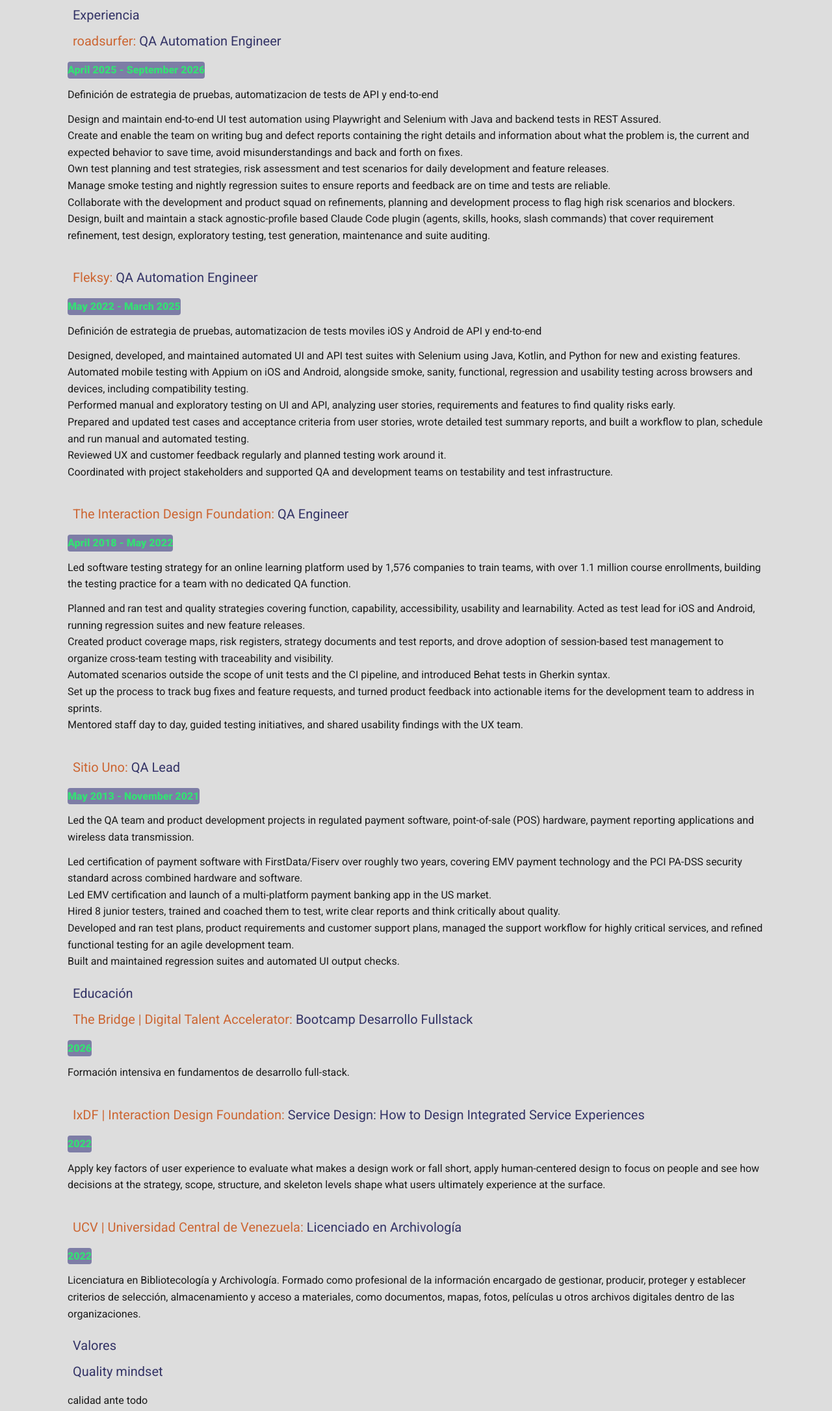
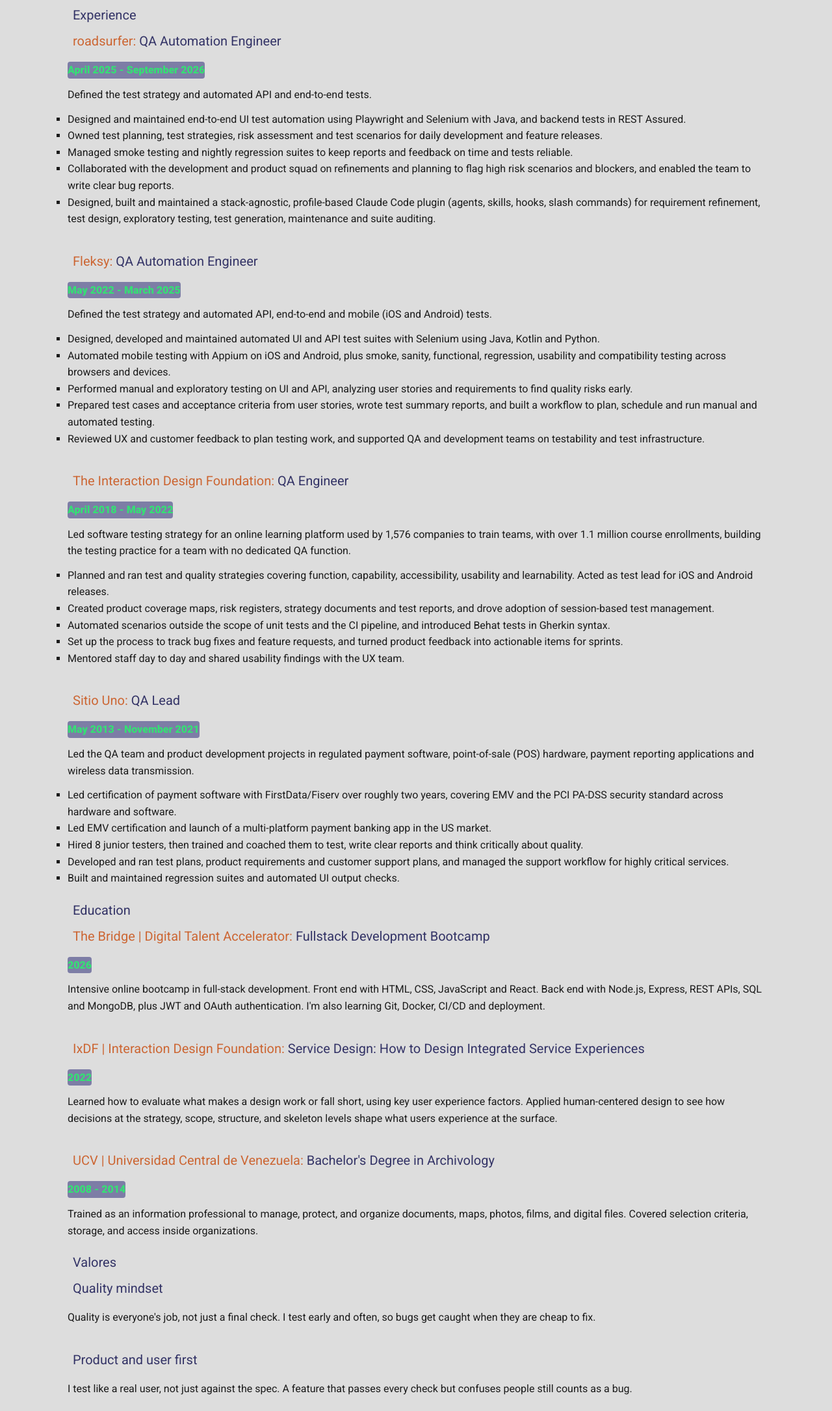
Before and after one commit to eduardo-ramos-a/eduardo-ramos, a website with bundled scripts: page about.html in a window 1280 px wide. Shown: the part 626-2798 px from the top of the page at 65% size. Built offline with nearby package versions, Linux system fonts and the light colour scheme.

Commit message:
chore: updated experience and education cards and bullet style

```diff
--- a/about.html
+++ b/about.html
@@ -61,90 +61,80 @@
           </article>
         </div>
 
-        <!-- Experience end -->
+        <!-- Experience start -->
         <section class="section experience">
-          <h2>Experiencia</h2>
+          <h2>Experience</h2>
           <div class="experience-list">
             <article class="experience-card">
               <h3><span>roadsurfer:</span> QA Automation Engineer</h3>
               <p class="experience-date">April 2025 - September 2026</p>
               <p class="experience-desc">
-                Definición de estrategia de pruebas, automatizacion de tests de
-                API y end-to-end
+                Defined the test strategy and automated API and end-to-end
+                tests.
               </p>
               <ul>
                 <li>
-                  Design and maintain end-to-end UI test automation using
-                  Playwright and Selenium with Java and backend tests in REST
+                  Designed and maintained end-to-end UI test automation using
+                  Playwright and Selenium with Java, and backend tests in REST
                   Assured.
                 </li>
                 <li>
-                  Create and enable the team on writing bug and defect reports
-                  containing the right details and information about what the
-                  problem is, the current and expected behavior to save time,
-                  avoid misunderstandings and back and forth on fixes.
+                  Owned test planning, test strategies, risk assessment and test
+                  scenarios for daily development and feature releases.
                 </li>
                 <li>
-                  Own test planning and test strategies, risk assessment and
-                  test scenarios for daily development and feature releases.
+                  Managed smoke testing and nightly regression suites to keep
+                  reports and feedback on time and tests reliable.
                 </li>
                 <li>
-                  Manage smoke testing and nightly regression suites to ensure
-                  reports and feedback are on time and tests are reliable.
+                  Collaborated with the development and product squad on
+                  refinements and planning to flag high risk scenarios and
+                  blockers, and enabled the team to write clear bug reports.
                 </li>
                 <li>
-                  Collaborate with the development and product squad on
-                  refinements, planning and development process to flag high
-                  risk scenarios and blockers.
-                </li>
-                <li>
-                  Design, built and maintain a stack agnostic-profile based
-                  Claude Code plugin (agents, skills, hooks, slash commands)
-                  that cover requirement refinement, test design, exploratory
-                  testing, test generation, maintenance and suite auditing.
+                  Designed, built and maintained a stack-agnostic, profile-based
+                  Claude Code plugin (agents, skills, hooks, slash commands) for
+                  requirement refinement, test design, exploratory testing, test
+                  generation, maintenance and suite auditing.
                 </li>
               </ul>
             </article>
+
             <article class="experience-card">
               <h3><span>Fleksy:</span> QA Automation Engineer</h3>
               <p class="experience-date">May 2022 - March 2025</p>
               <p class="experience-desc">
-                Definición de estrategia de pruebas, automatizacion de tests
-                moviles iOS y Android de API y end-to-end
+                Defined the test strategy and automated API, end-to-end and
+                mobile (iOS and Android) tests.
               </p>
               <ul>
                 <li>
-                  Designed, developed, and maintained automated UI and API test
-                  suites with Selenium using Java, Kotlin, and Python for new
-                  and existing features.
+                  Designed, developed and maintained automated UI and API test
+                  suites with Selenium using Java, Kotlin and Python.
                 </li>
                 <li>
-                  Automated mobile testing with Appium on iOS and Android,
-                  alongside smoke, sanity, functional, regression and usability
-                  testing across browsers and devices, including compatibility
-                  testing.
+                  Automated mobile testing with Appium on iOS and Android, plus
+                  smoke, sanity, functional, regression, usability and
+                  compatibility testing across browsers and devices.
                 </li>
                 <li>
                   Performed manual and exploratory testing on UI and API,
-                  analyzing user stories, requirements and features to find
-                  quality risks early.
+                  analyzing user stories and requirements to find quality risks
+                  early.
                 </li>
                 <li>
-                  Prepared and updated test cases and acceptance criteria from
-                  user stories, wrote detailed test summary reports, and built a
-                  workflow to plan, schedule and run manual and automated
-                  testing.
+                  Prepared test cases and acceptance criteria from user stories,
+                  wrote test summary reports, and built a workflow to plan,
+                  schedule and run manual and automated testing.
                 </li>
                 <li>
-                  Reviewed UX and customer feedback regularly and planned
-                  testing work around it.
-                </li>
-                <li>
-                  Coordinated with project stakeholders and supported QA and
-                  development teams on testability and test infrastructure.
+                  Reviewed UX and customer feedback to plan testing work, and
+                  supported QA and development teams on testability and test
+                  infrastructure.
                 </li>
               </ul>
             </article>
+
             <article class="experience-card">
               <h3>
                 <span>The Interaction Design Foundation:</span> QA Engineer
@@ -160,14 +150,12 @@
                 <li>
                   Planned and ran test and quality strategies covering function,
                   capability, accessibility, usability and learnability. Acted
-                  as test lead for iOS and Android, running regression suites
-                  and new feature releases.
+                  as test lead for iOS and Android releases.
                 </li>
                 <li>
                   Created product coverage maps, risk registers, strategy
                   documents and test reports, and drove adoption of
-                  session-based test management to organize cross-team testing
-                  with traceability and visibility.
+                  session-based test management.
                 </li>
                 <li>
                   Automated scenarios outside the scope of unit tests and the CI
@@ -175,15 +163,15 @@
                 </li>
                 <li>
                   Set up the process to track bug fixes and feature requests,
-                  and turned product feedback into actionable items for the
-                  development team to address in sprints.
+                  and turned product feedback into actionable items for sprints.
                 </li>
                 <li>
-                  Mentored staff day to day, guided testing initiatives, and
-                  shared usability findings with the UX team.
+                  Mentored staff day to day and shared usability findings with
+                  the UX team.
                 </li>
               </ul>
             </article>
+
             <article class="experience-card">
               <h3><span>Sitio Uno:</span> QA Lead</h3>
               <p class="experience-date">May 2013 - November 2021</p>
@@ -195,23 +183,21 @@
               <ul>
                 <li>
                   Led certification of payment software with FirstData/Fiserv
-                  over roughly two years, covering EMV payment technology and
-                  the PCI PA-DSS security standard across combined hardware and
-                  software.
+                  over roughly two years, covering EMV and the PCI PA-DSS
+                  security standard across hardware and software.
                 </li>
                 <li>
                   Led EMV certification and launch of a multi-platform payment
                   banking app in the US market.
                 </li>
                 <li>
-                  Hired 8 junior testers, trained and coached them to test,
+                  Hired 8 junior testers, then trained and coached them to test,
                   write clear reports and think critically about quality.
                 </li>
                 <li>
                   Developed and ran test plans, product requirements and
-                  customer support plans, managed the support workflow for
-                  highly critical services, and refined functional testing for
-                  an agile development team.
+                  customer support plans, and managed the support workflow for
+                  highly critical services.
                 </li>
                 <li>
                   Built and maintained regression suites and automated UI output
@@ -225,16 +211,20 @@
 
         <!-- Education start -->
         <section class="section education">
-          <h2>Educación</h2>
+          <h2>Education</h2>
           <div class="education-list">
             <article class="education-card">
               <h3>
-                <span>The Bridge | Digital Talent Accelerator: </span> Bootcamp
-                Desarrollo Fullstack
+                <span>The Bridge | Digital Talent Accelerator: </span> Fullstack
+                Development Bootcamp
               </h3>
               <p class="experience-date">2026</p>
               <p class="education-desc">
-                Formación intensiva en fundamentos de desarrollo full-stack.
+                Intensive online bootcamp in full-stack development. Front end
+                with HTML, CSS, JavaScript and React. Back end with Node.js,
+                Express, REST APIs, SQL and MongoDB, plus JWT and OAuth
+                authentication. I'm also learning Git, Docker, CI/CD and
+                deployment.
               </p>
             </article>
 
@@ -245,26 +235,24 @@
               </h3>
               <p class="experience-date">2022</p>
               <p class="education-desc">
-                Apply key factors of user experience to evaluate what makes a
-                design work or fall short, apply human-centered design to focus
-                on people and see how decisions at the strategy, scope,
-                structure, and skeleton levels shape what users ultimately
-                experience at the surface.
+                Learned how to evaluate what makes a design work or fall short,
+                using key user experience factors. Applied human-centered design
+                to see how decisions at the strategy, scope, structure, and
+                skeleton levels shape what users experience at the surface.
               </p>
             </article>
 
             <article class="education-card">
               <h3>
-                <span>UCV | Universidad Central de Venezuela: </span> Licenciado
-                en Archivología
+                <span>UCV | Universidad Central de Venezuela: </span> Bachelor's
+                Degree in Archivology
               </h3>
-              <p class="experience-date">2022</p>
+              <p class="experience-date">2008 - 2014</p>
               <p class="education-desc">
-                Licenciatura en Bibliotecología y Archivología. Formado como
-                profesional de la información encargado de gestionar, producir,
-                proteger y establecer criterios de selección, almacenamiento y
-                acceso a materiales, como documentos, mapas, fotos, películas u
-                otros archivos digitales dentro de las organizaciones.
+                Trained as an information professional to manage, protect, and
+                organize documents, maps, photos, films, and digital files.
+                Covered selection criteria, storage, and access inside
+                organizations.
               </p>
             </article>
           </div>
@@ -277,44 +265,54 @@
           <div class="values-list">
             <article class="value-card">
               <h3>Quality mindset</h3>
-              <p class="values-desc">calidad ante todo</p>
+              <p class="values-desc">
+                Quality is everyone's job, not just a final check. I test early
+                and often, so bugs get caught when they are cheap to fix.
+              </p>
             </article>
 
             <article class="value-card">
-              <h3>Product and user First</h3>
+              <h3>Product and user first</h3>
               <p class="values-desc">
-                Apply key factors of user experience to evaluate what makes a
-                design work or fall short, apply human-centered design to focus
-                on people and see how decisions at the strategy, scope,
-                structure, and skeleton levels shape what users ultimately
-                experience at the surface.
+                I test like a real user, not just against the spec. A feature
+                that passes every check but confuses people still counts as a
+                bug.
               </p>
             </article>
 
             <article class="value-card">
               <h3>Ownership</h3>
               <p class="values-desc">
-                Licenciatura en Bibliotecología y Archivología. Formado como
-                profesional de la información encargado de gestionar, producir,
-                proteger y establecer criterios de selección, almacenamiento y
-                acceso a materiales, como documentos, mapas, fotos, películas u
-                otros archivos digitales dentro de las organizaciones.
+                My archivology background taught me to care for information from
+                creation to storage. In QA, I apply that by owning quality end
+                to end, from test design to clear, traceable results.
               </p>
             </article>
 
             <article class="value-card">
               <h3>Automation</h3>
-              <p class="values-desc">test and task automation when doable</p>
+              <p class="values-desc">
+                If I do something twice, I automate it. I build UI and API tests
+                with Playwright and REST Assured so teams get fast, reliable
+                feedback.
+              </p>
             </article>
 
             <article class="value-card">
-              <h3>security</h3>
-              <p class="values-desc">security where passable</p>
+              <h3>Security</h3>
+              <p class="values-desc">
+                I check auth, input validation, and data exposure as part of
+                regular testing. No secrets in repos, and least access by
+                default.
+              </p>
             </article>
 
             <article class="value-card">
-              <h3>Solutions before overengineering</h3>
-              <p class="values-desc">I do doable and passable</p>
+              <h3>Simple solutions first</h3>
+              <p class="values-desc">
+                I pick the simplest approach that solves the problem. I add
+                complexity only when real needs show up, not before.
+              </p>
             </article>
           </div>
         </section>
--- a/css/styles.css
+++ b/css/styles.css
@@ -402,6 +402,11 @@ fieldset {
   border-radius: var(--radius-sm);
 }
 
+.experience-card li,
+.education-card li {
+  list-style-type: square;
+}
+
 @media (max-width: 576px) {
   .hamburger {
     display: flex;
```
